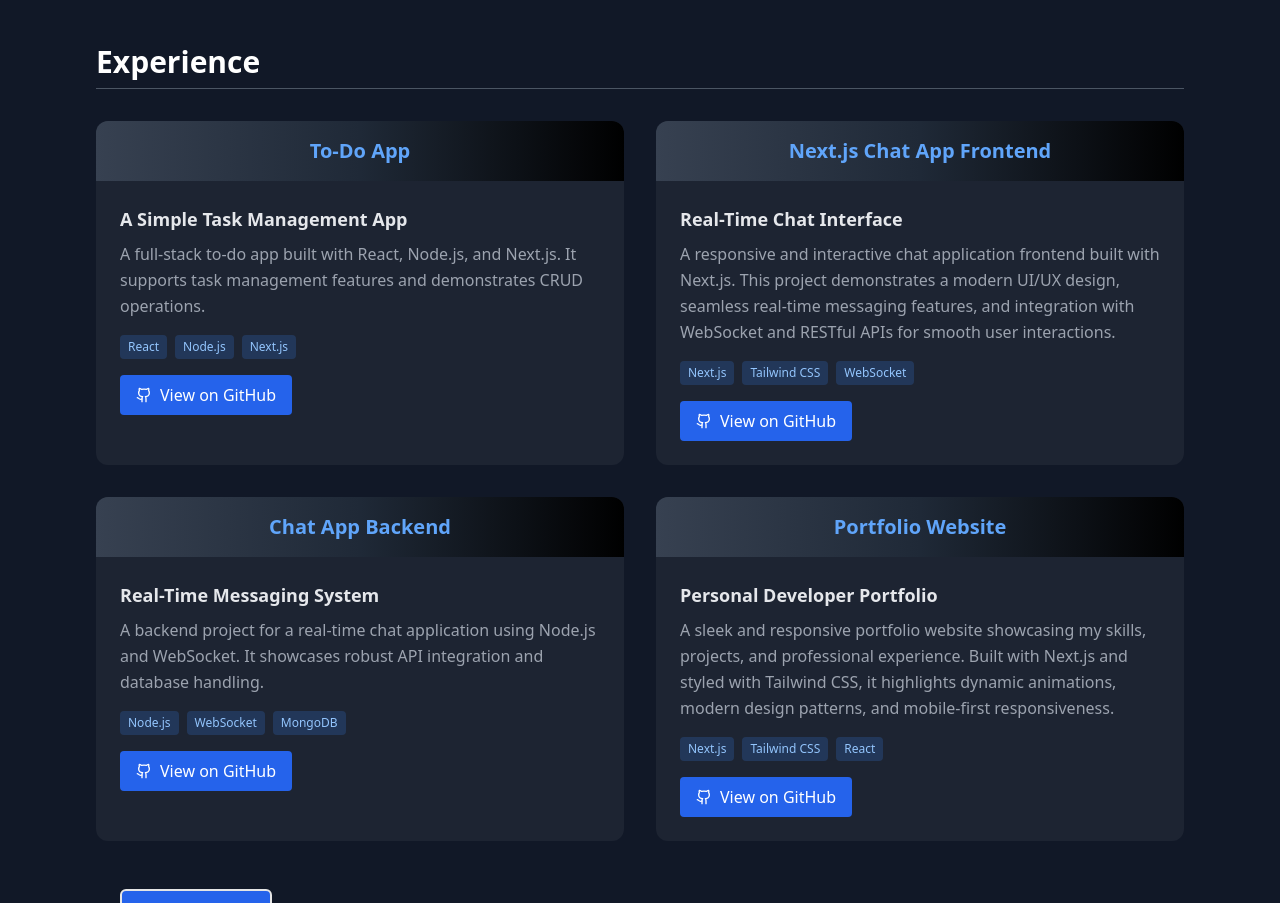
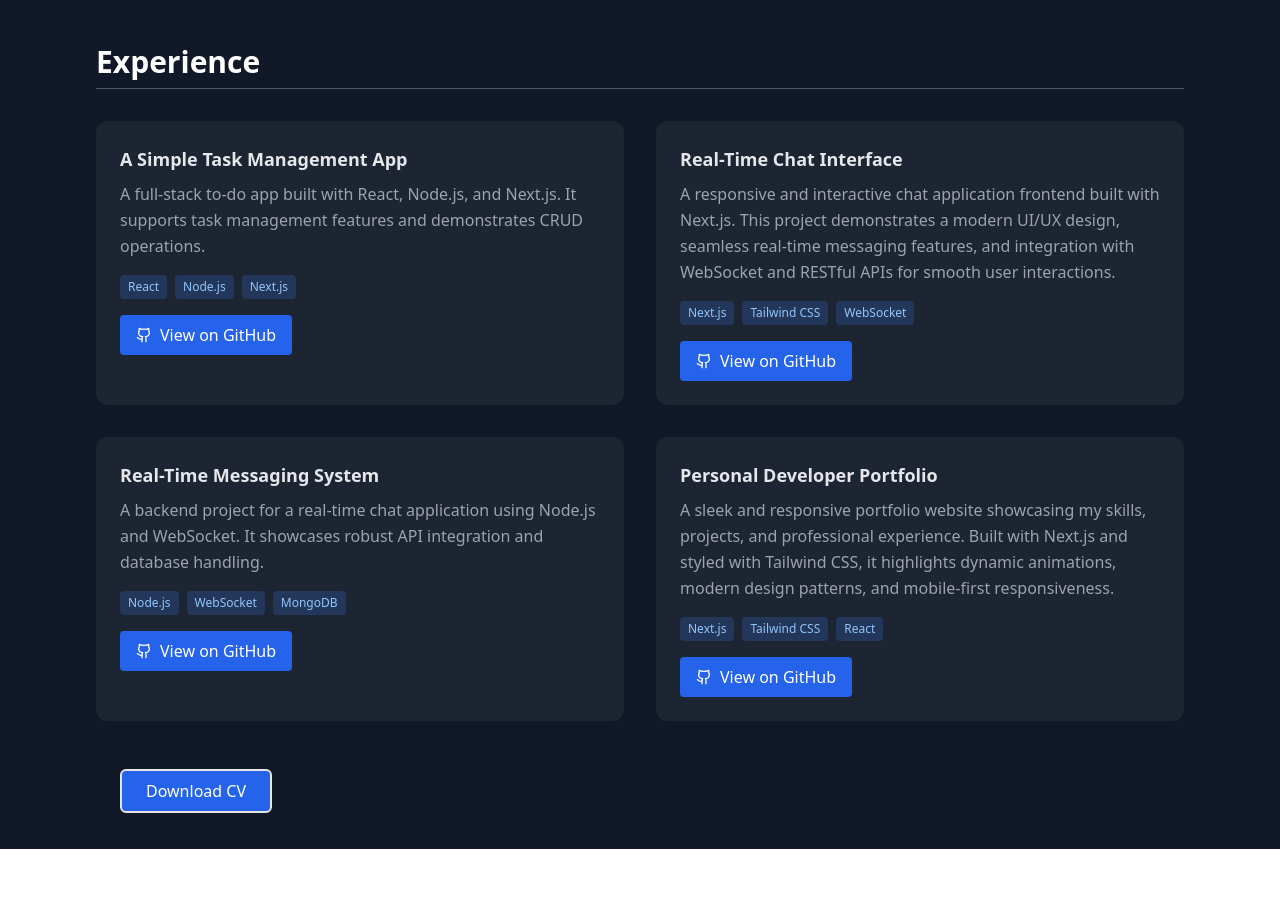
Before and after one commit to AbinAntony8888/PortfolioWebsite, a Next.js app: page / in a window 1280 px wide. Shown: the part 960-1863 px from the top of the page. After the commit the page ends 1809 px from the top, so only its background shows below. Built offline with nearby package versions, Linux system fonts and the light colour scheme.

Commit message:
modified experience part

```diff
--- a/src/components/Portfolio.tsx
+++ b/src/components/Portfolio.tsx
@@ -214,11 +214,11 @@ const Portfolio = () => {
             <div className="grid md:grid-cols-2 gap-8">
               {/* Project 1 */}
               <div className="group relative bg-white/5 rounded-xl overflow-hidden hover:shadow-lg hover:shadow-blue-500/20 transition-transform duration-300 transform hover:scale-105">
-                <div className=" bg-gradient-to-r from-gray-700 via-gray-800 to-black flex justify-center items-center p-4">
+                {/* <div className=" bg-gradient-to-r from-gray-700 via-gray-800 to-black flex justify-center items-center p-4">
                   <h3 className="text-xl font-semibold text-blue-400 text-center">
                     To-Do App
                   </h3>
-                </div>
+                </div> */}
                 <div className="p-6">
                   <h4 className="text-lg font-bold text-gray-200 mb-2">
                     A Simple Task Management App
@@ -253,11 +253,11 @@ const Portfolio = () => {
 
               {/* Project 2 */}
               <div className="group relative bg-white/5 rounded-xl overflow-hidden hover:shadow-lg hover:shadow-blue-500/20 transition-transform duration-300 transform hover:scale-105">
-                <div className="bg-gradient-to-r from-gray-700 via-gray-800 to-black flex justify-center items-center p-4">
+                {/* <div className="bg-gradient-to-r from-gray-700 via-gray-800 to-black flex justify-center items-center p-4">
                   <h3 className="text-xl font-semibold text-blue-400 text-center">
                     Next.js Chat App Frontend
                   </h3>
-                </div>
+                </div> */}
                 <div className="p-6">
                   <h4 className="text-lg font-bold text-gray-200 mb-2">
                     Real-Time Chat Interface
@@ -294,11 +294,11 @@ const Portfolio = () => {
 
               {/* Project 3 */}
               <div className="group relative bg-white/5 rounded-xl overflow-hidden hover:shadow-lg hover:shadow-blue-500/20 transition-transform duration-300 transform hover:scale-105">
-                <div className=" bg-gradient-to-r from-gray-700 via-gray-800 to-black flex justify-center items-center p-4">
+                {/* <div className=" bg-gradient-to-r from-gray-700 via-gray-800 to-black flex justify-center items-center p-4">
                   <h3 className="text-xl font-semibold text-blue-400 text-center">
                     Chat App Backend
                   </h3>
-                </div>
+                </div> */}
                 <div className="p-6">
                   <h4 className="text-lg font-bold text-gray-200 mb-2">
                     Real-Time Messaging System
@@ -333,11 +333,11 @@ const Portfolio = () => {
 
               {/* Project 4 */}
               <div className="group relative bg-white/5 rounded-xl overflow-hidden hover:shadow-lg hover:shadow-blue-500/20 transition-transform duration-300 transform hover:scale-105">
-                <div className=" bg-gradient-to-r from-gray-700 via-gray-800 to-black flex justify-center items-center p-4">
+                {/* <div className=" bg-gradient-to-r from-gray-700 via-gray-800 to-black flex justify-center items-center p-4">
                   <h3 className="text-xl font-semibold text-blue-400 text-center">
                     Portfolio Website
                   </h3>
-                </div>
+                </div> */}
                 <div className="p-6">
                   <h4 className="text-lg font-bold text-gray-200 mb-2">
                     Personal Developer Portfolio
```
